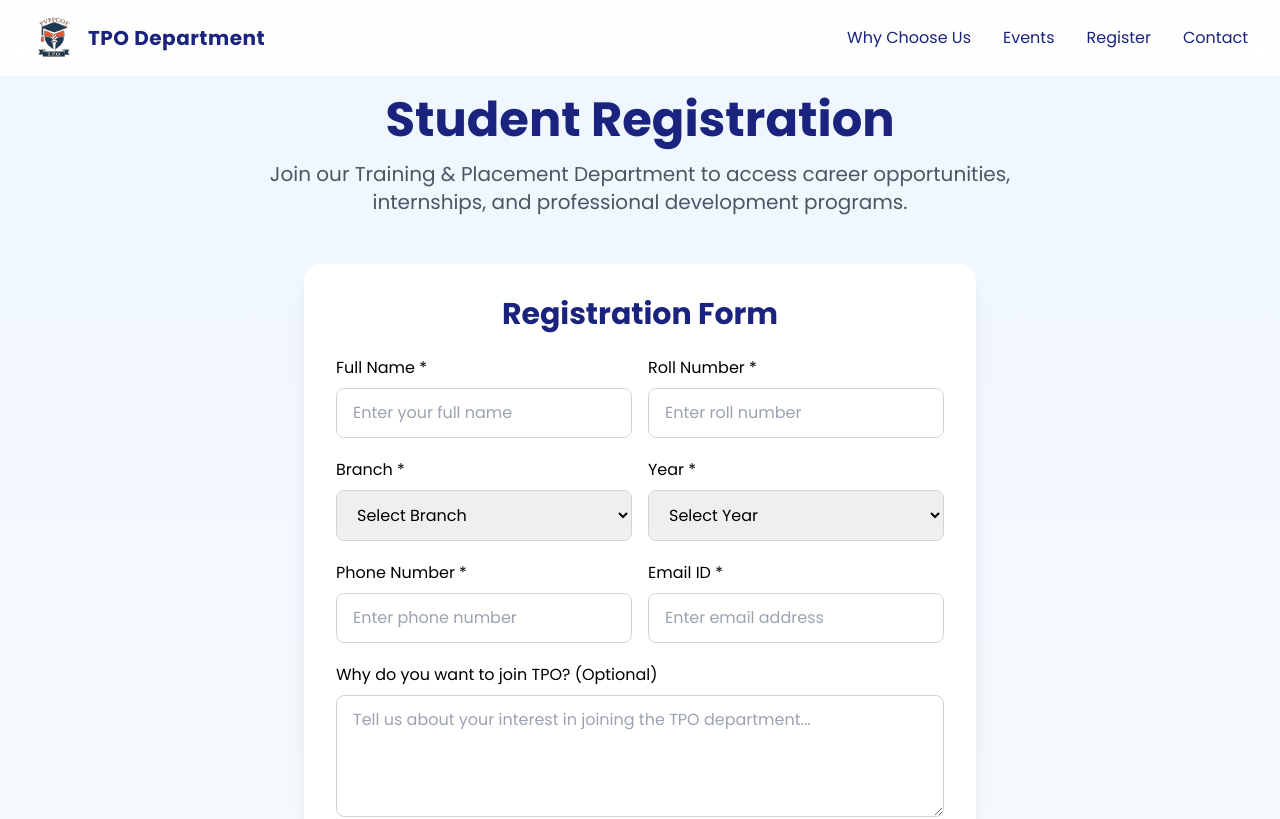
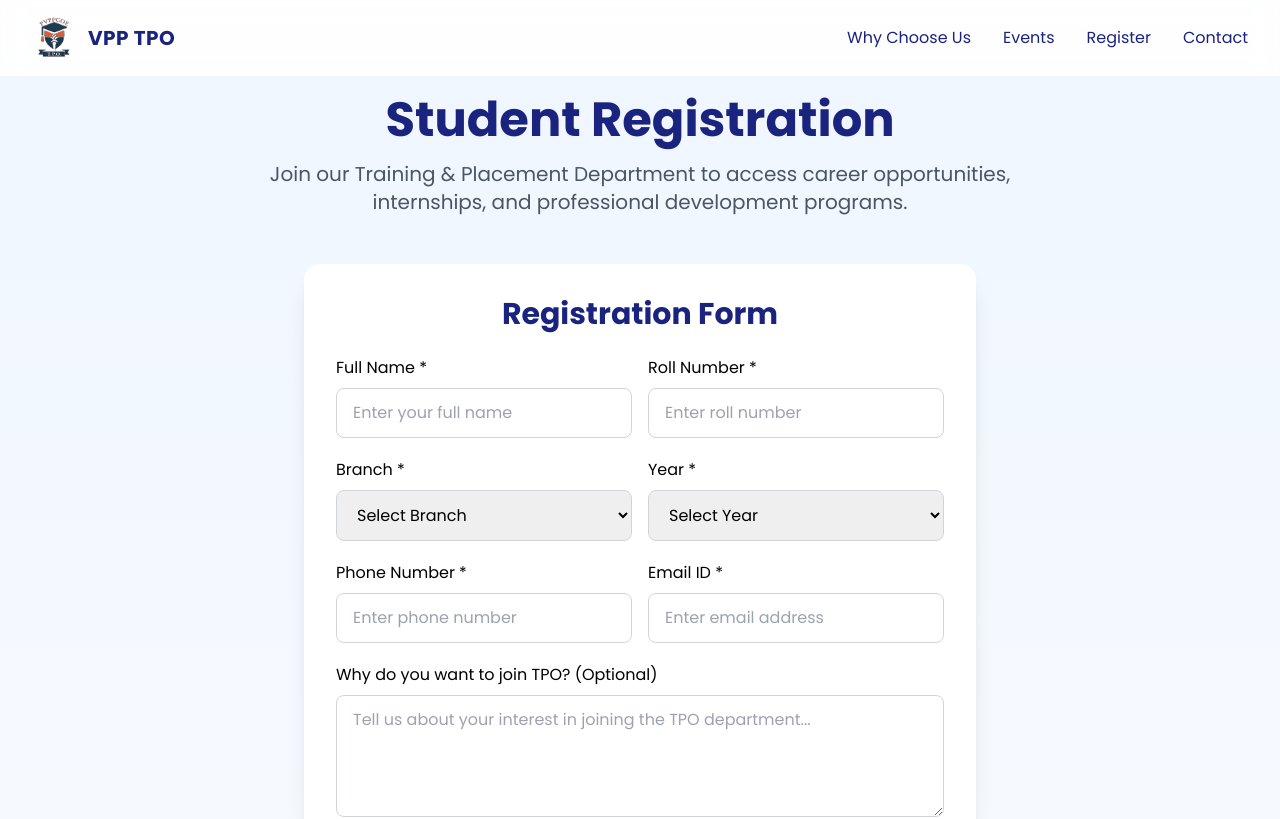
Before and after one commit to HarshAlkar/tpo_website, a React (Vite) app: page /register in a window 1280 px wide. Shown: the top 819 px of the page. Built offline with nearby package versions, Linux system fonts and the light colour scheme.

Commit message:
Update project files and fix line endings

```diff
--- a/src/components/Navbar.jsx
+++ b/src/components/Navbar.jsx
@@ -39,7 +39,7 @@ export default function Navbar() {
         <div className="flex items-center gap-2 sm:gap-3 hover-scale">
           <img src={logo} alt="PVPP COE TPO Logo" className="h-9 w-9 sm:h-11 sm:w-11  object-contain border-none bg-transparent animate-bounce-in" />
           <div className="font-bold text-navy text-lg sm:text-xl font-poppins tracking-wide animate-fade-in">
-            <span className="hidden sm:inline">TPO Department</span>
+            <span className="hidden sm:inline">VPP TPO</span>
             <span className="sm:hidden">TPO</span>
           </div>
         </div>
--- a/src/pages/Register.jsx
+++ b/src/pages/Register.jsx
@@ -2,7 +2,7 @@ import React, { useState, useEffect } from 'react';
 import Navbar from '../components/Navbar';
 
 const years = ['First Year', 'Second Year', 'Third Year', 'Final Year'];
-const branches = ['Computer Engineering', 'Information Technology', 'Mechanical Engineering', 'Electrical Engineering', 'Civil Engineering', 'Electronics & Telecommunication'];
+const branches = ['Computer Engineering', 'Information Technology', 'Artificial Intelligence & Machine Learning (AI&ML)', 'Electronics & Computer Science Engineering (ECS)', 'Mechatronics'];
 
 export default function Register() {
   const [form, setForm] = useState({
```
